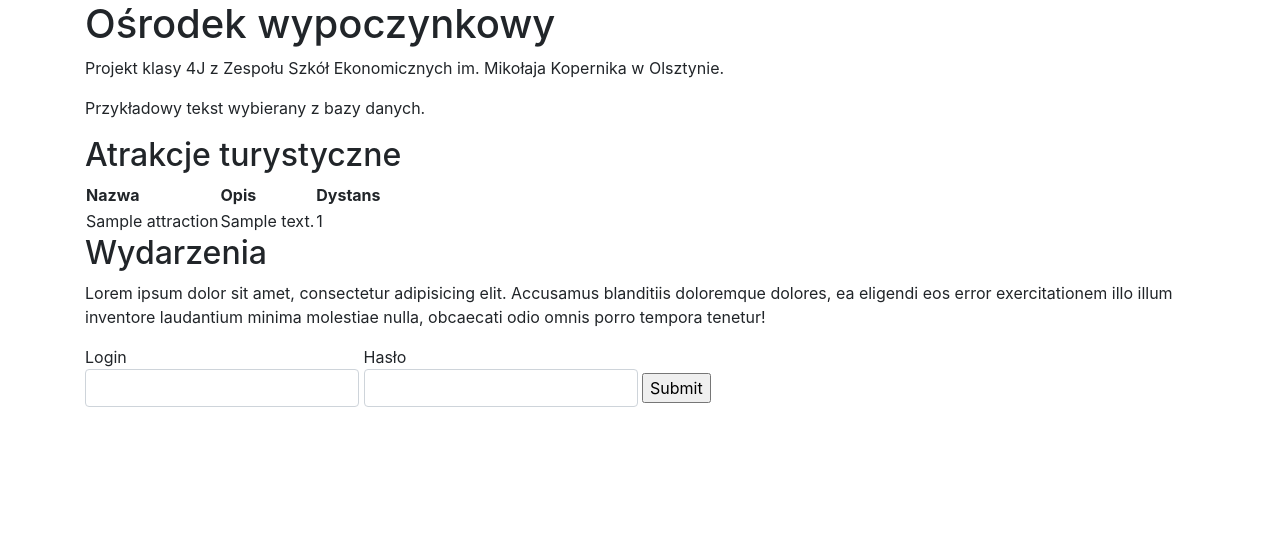
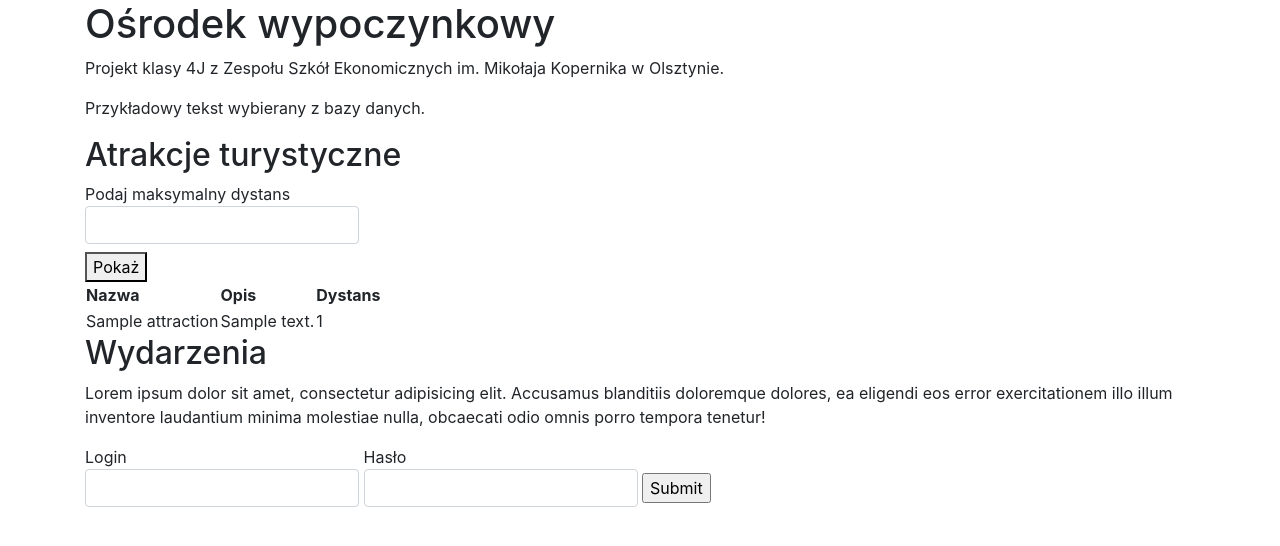
Before and after one commit to AnonymousX86/osrodek, a PHP site: page / in a window 1280 px wide. Shown: the part 56-602 px from the top of the page. Run offline with PHP 8.4, Linux system fonts and the light colour scheme; data comes from the database, SQL or seed files in the repository; tables that the repository leaves empty hold one stand-in row (values such as "Sample post"); a stand-in replaces the project's code that opens the database connection.

Commit message:
system filtrowania

```diff
--- a/web/index.php
+++ b/web/index.php
@@ -44,8 +44,16 @@
     <div class="row">
         <div class="col">
             <h2>Atrakcje turystyczne</h2>
+
+        <form>
+
+        <label>Podaj maksymalny dystans<input type="number" id="maxd" class="form-control"></label>
+        </form>
+
+        <button onclick="maxkm();">Pokaż</button>
         <table>
          <thead>
+
                     <tr>
                         <th>Nazwa</th>
                         <th>Opis</th>
@@ -64,7 +72,7 @@
                     $result = $dane->fetch_all();
                     foreach($result as $atrakcja){
                     ?>
-          <tr>
+          <tr class="obiekt" data-distance="<?=$atrakcja[3] ?>">
 
         <td><?= $atrakcja[1] ?></td>
         <td><?= $atrakcja[2] ?></td>
@@ -107,5 +115,6 @@
     </div>
 </div>
 <?php require "static/scripts.html" ?>
+
 </body>
 </html>
--- /dev/null
+++ b/web/src/custom/filtrattractions.js
@@ -0,0 +1,20 @@
+function maxkm()
+{
+
+var wiersze=document.getElementsByClassName("obiekt");
+var poletxt=Number(document.getElementById("maxd").value);
+
+for(let i=0; i<wiersze.length; i++)
+{
+let wiersz=wiersze[i].dataset.distance;
+console.log(wiersz);
+
+if(wiersz>poletxt)
+{
+wiersze[i].style.display="none";
+}
+
+}
+
+
+}
--- a/web/static/scripts.html
+++ b/web/static/scripts.html
@@ -10,3 +10,5 @@
         src="https://stackpath.bootstrapcdn.com/bootstrap/4.3.1/js/bootstrap.min.js"
         integrity="sha384-JjSmVgyd0p3pXB1rRibZUAYoIIy6OrQ6VrjIEaFf/nJGzIxFDsf4x0xIM+B07jRM"
         crossorigin="anonymous"></script>
+
+<script src="src/custom/filtrattractions.js"></script>
```
